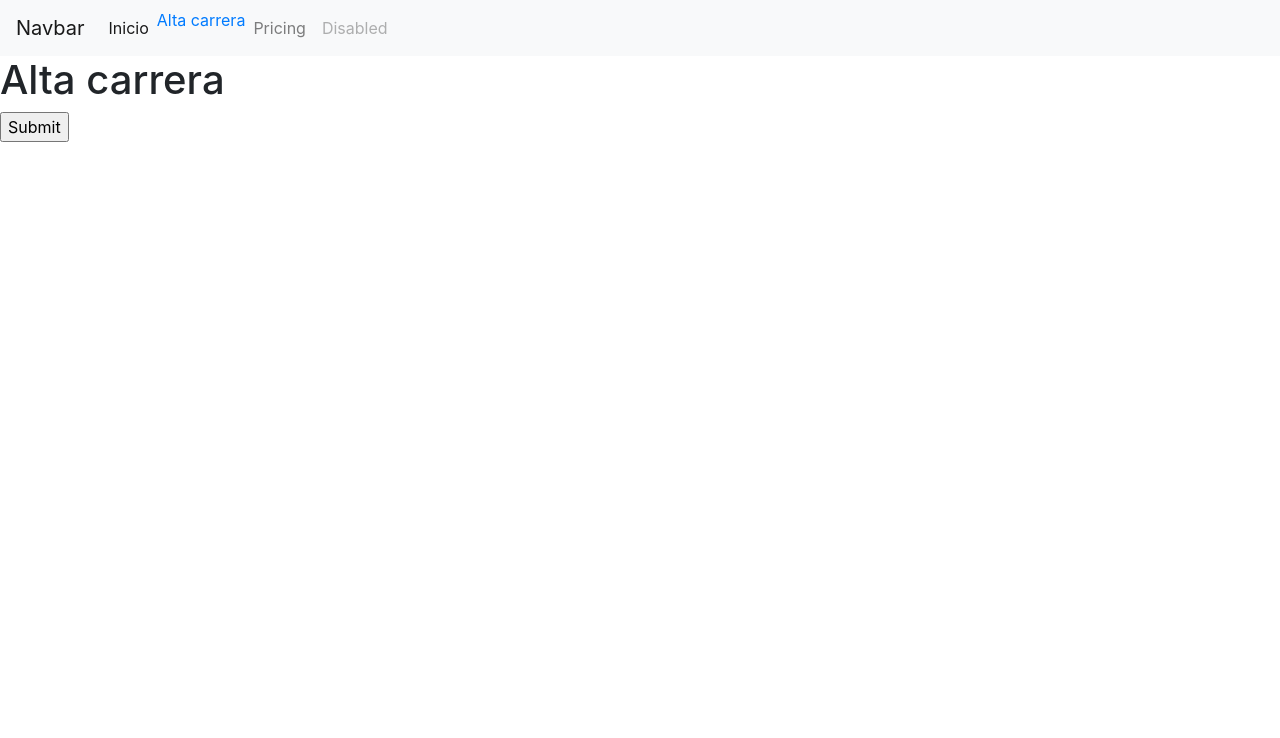
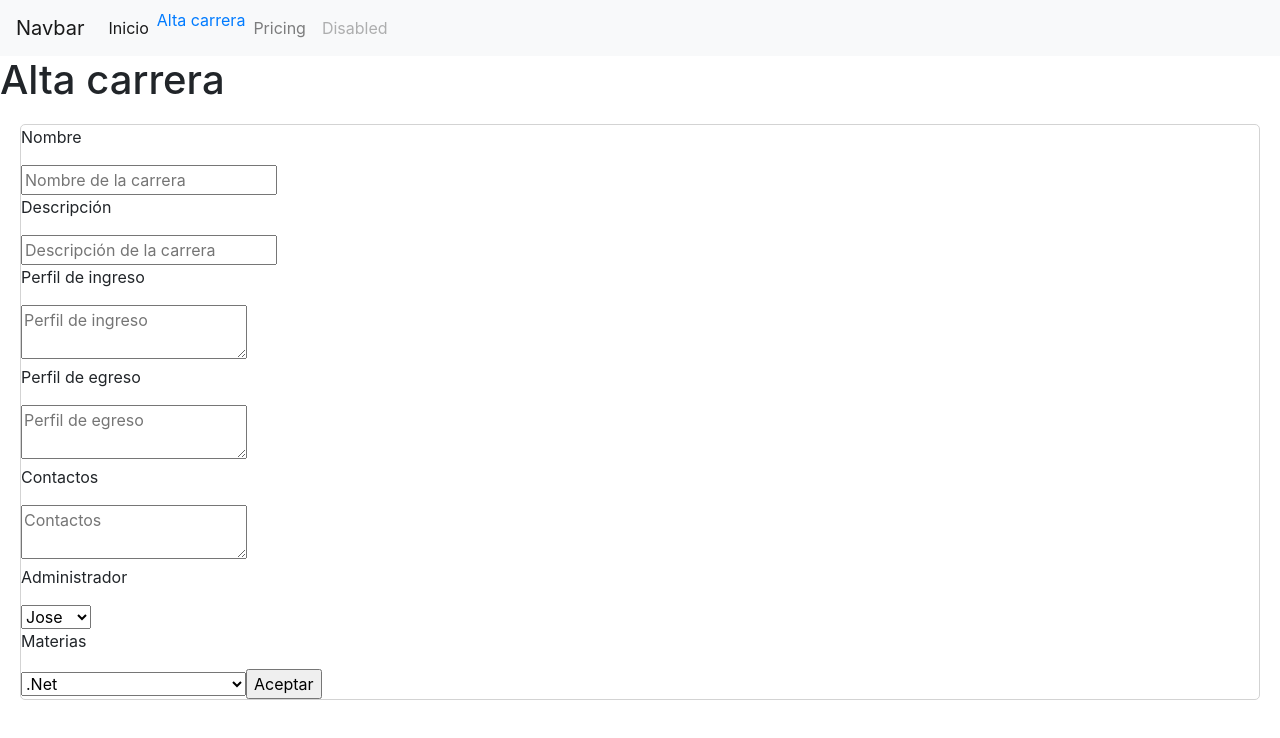
Before and after one commit to lucas59/TinfProyect, a React (Create React App) app: page /altaCarrera in a window 1280 px wide. Shown: the top 738 px of the page. Built offline with nearby package versions, Linux system fonts and the light colour scheme.

Commit message:
alta carrera

```diff
--- a/src/component/alta_carrera.js
+++ b/src/component/alta_carrera.js
@@ -1,6 +1,6 @@
 import React, { Component, View, Text } from 'react';
 import Cabecera from './navigation'
-
+import template from '../vistas/alta_carrera';
 class alta_carrera extends Component {
 
     constructor() {
@@ -10,15 +10,9 @@ class alta_carrera extends Component {
 
 
     render() {
-        return (
-            <>
-                <h1>Alta carrera</h1>
-                <form>
-                    <input type="submit" name="Nombre de la carrera" />
 
-                </form>
-            </>
-        );
+               return template.call(this);
+
     }
 }
 
--- a/src/component/login.js
+++ b/src/component/login.js
@@ -10,9 +10,7 @@ class Login extends Component {
     }
 
     render() {
-
-        return template.call(this)
-
+        return template.call(this);
     }
 }
 
--- /dev/null
+++ b/src/estilos/alta_carrera.css
@@ -0,0 +1,6 @@
+.form{
+    border: 0.1px lightgray solid;
+    display: block;
+    margin: 20px;
+    border-radius: 5px;
+}
--- /dev/null
+++ b/src/vistas/alta_carrera.jsx
@@ -0,0 +1,29 @@
+import React from 'react';
+import '../estilos/alta_carrera.css';
+const template = () => (
+    <div>
+        <h1>Alta carrera</h1>
+        <form class="form">
+            <p>Nombre</p><input id="nombre" type="text" placeholder="Nombre de la carrera"/>
+            <p>Descripción</p><input id="descripcion" type="text" placeholder="Descripción de la carrera"></input>
+            <p>Perfil de ingreso</p><textarea id="perfil_ing" placeholder="Perfil de ingreso"></textarea>
+            <p>Perfil de egreso</p><textarea id="perfil_egr" placeholder="Perfil de egreso"></textarea>
+            <p>Contactos</p><textarea id="contactos" placeholder="Contactos"></textarea>
+            <p>Administrador</p>
+            <select id="admin">
+                <option value="Jose">Jose</option>
+                <option value="Pedro">Pedro</option>
+                <option value="Varela">Varela</option>
+                </select>
+            <p>Materias</p>
+            <select id="materias">
+                <option value=".Net">.Net</option>
+                <option value="Probabilidad">Probabilidad y estadisticas</option>
+                <option value="sistemas de control">Sistemas de control</option>
+            </select>
+            <input name="aceptar" value="Aceptar" type="button"/>
+        </form>
+    </div>
+);
+
+export default template;
```
